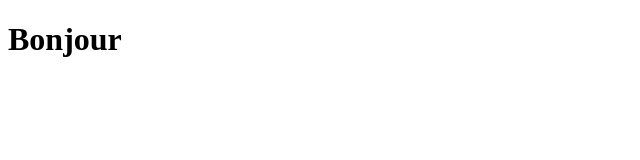
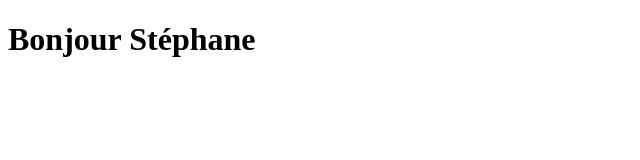
Before and after one commit to Stephgithub/initiation-git, a plain HTML site: page index.html in a window 1280 px wide. Shown: the whole page, without its empty margins (0-640 px from the left). Drawn offline with Linux system fonts and the light colour scheme.

Commit message:
ajout Stephane au titre

```diff
--- a/index.html
+++ b/index.html
@@ -6,7 +6,7 @@
 </head>
 <body>
 
-	<h1>Bonjour</h1>
+	<h1>Bonjour Stéphane</h1>
 
 </body>
 </html>
```
